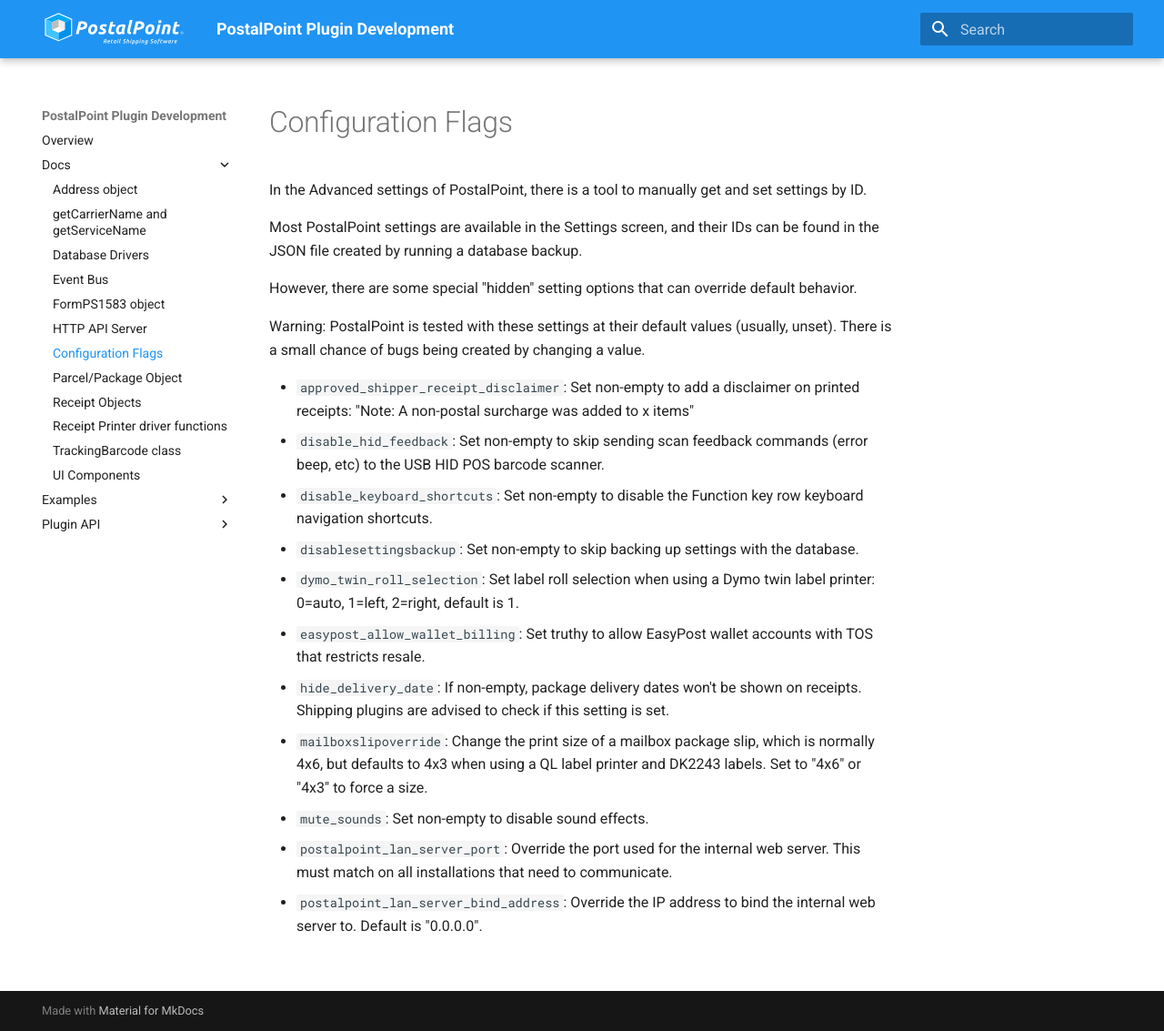
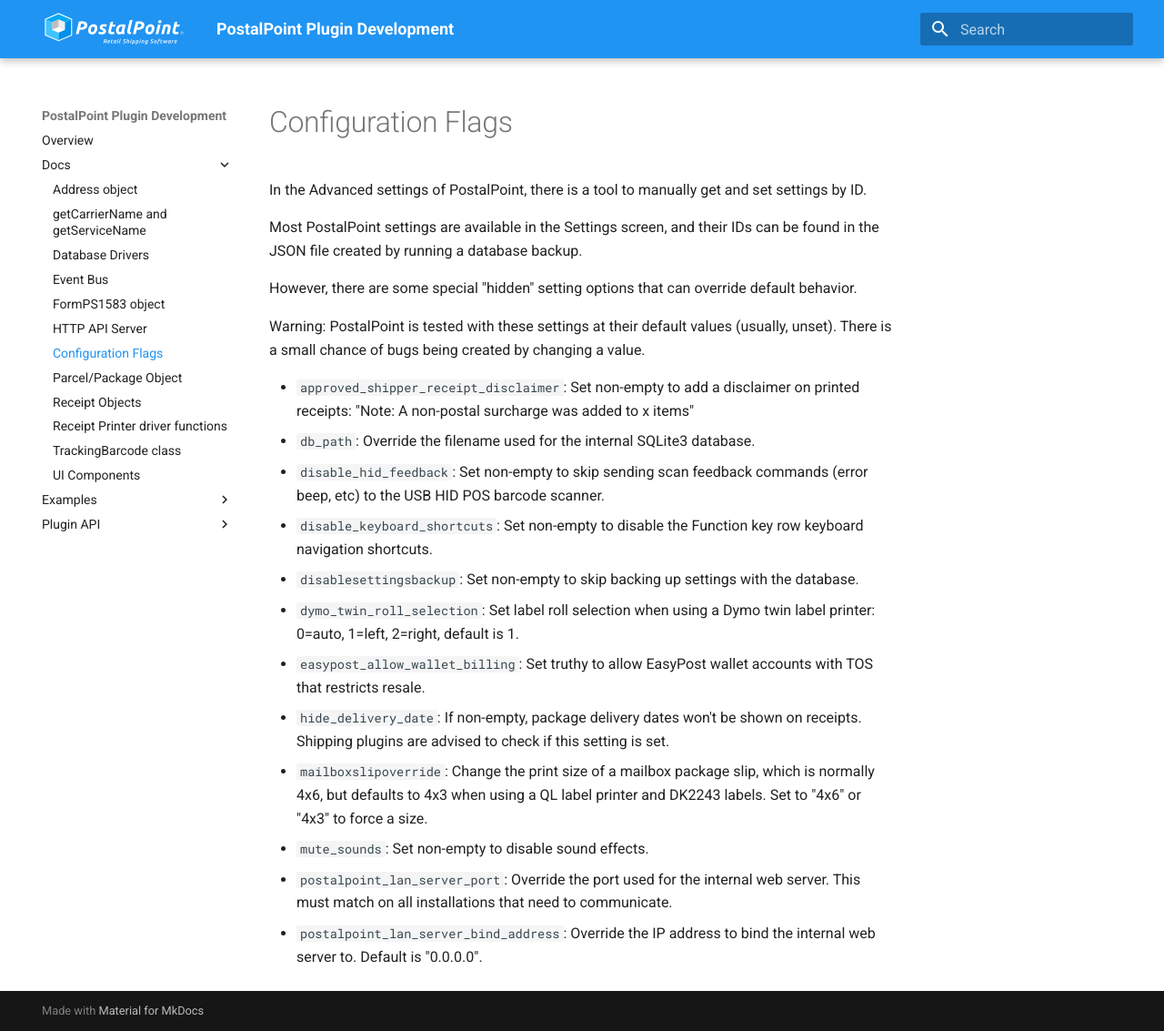
Before and after one commit to PostalPortal/PostalPoint_Plugins, an MkDocs documentation site: the page built from docs/Docs/HiddenConfigs.md, in a window 1280 px wide and 1133 px high. Shown: the whole window at 91% size. Built offline with MkDocs 1.6.1 and Material for MkDocs 9.7.7, drawn with Linux system fonts in a browser that asks for light colours; plug-ins that fetch from the network failed and are left out; the version menu is left out.

Commit message:
Add db_path config option

```diff
--- a/docs/Docs/HiddenConfigs.md
+++ b/docs/Docs/HiddenConfigs.md
@@ -9,6 +9,7 @@
 Warning: PostalPoint is tested with these settings at their default values (usually, unset). There is a small chance of bugs being created by changing a value.
 
 * `approved_shipper_receipt_disclaimer`: Set non-empty to add a disclaimer on printed receipts: "Note: A non-postal surcharge was added to x items"
+* `db_path`: Override the filename used for the internal SQLite3 database.
 * `disable_hid_feedback`: Set non-empty to skip sending scan feedback commands (error beep, etc) to the USB HID POS barcode scanner.
 * `disable_keyboard_shortcuts`: Set non-empty to disable the Function key row keyboard navigation shortcuts.
 * `disablesettingsbackup`: Set non-empty to skip backing up settings with the database.
```
